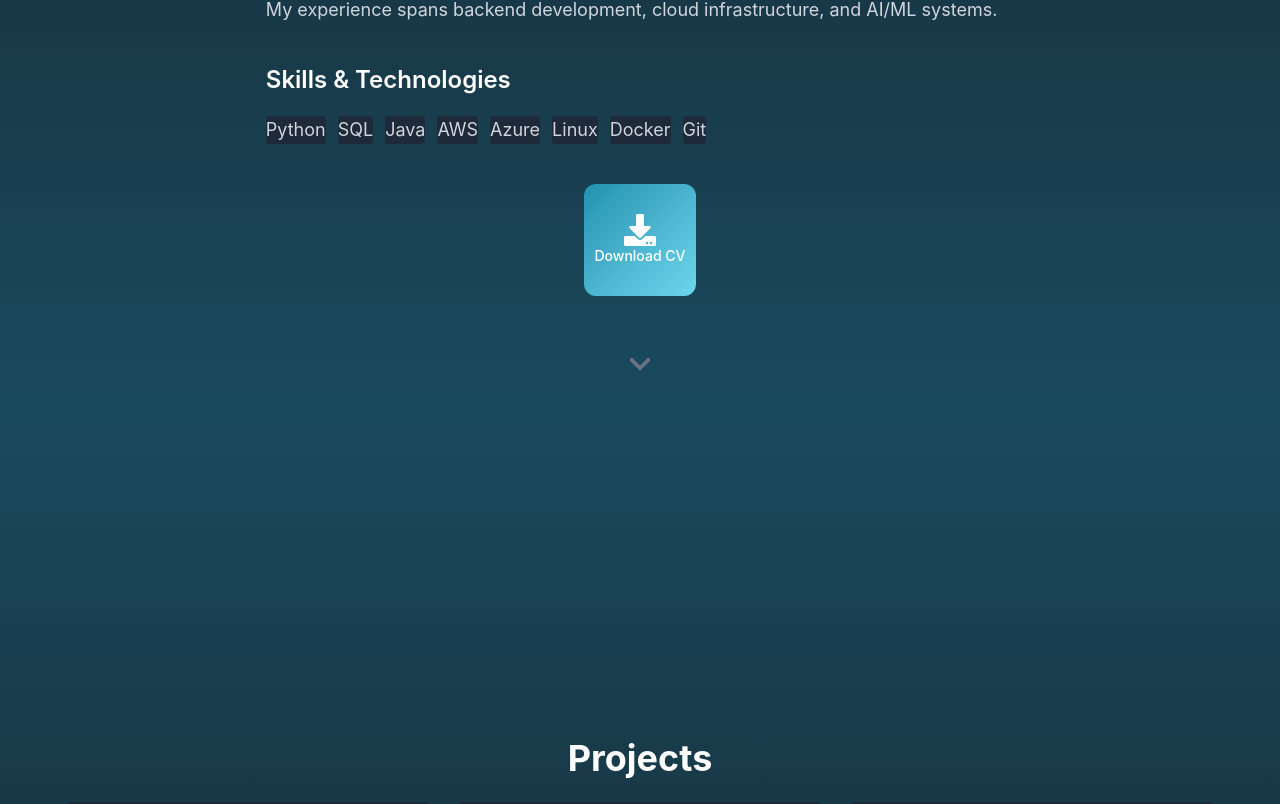
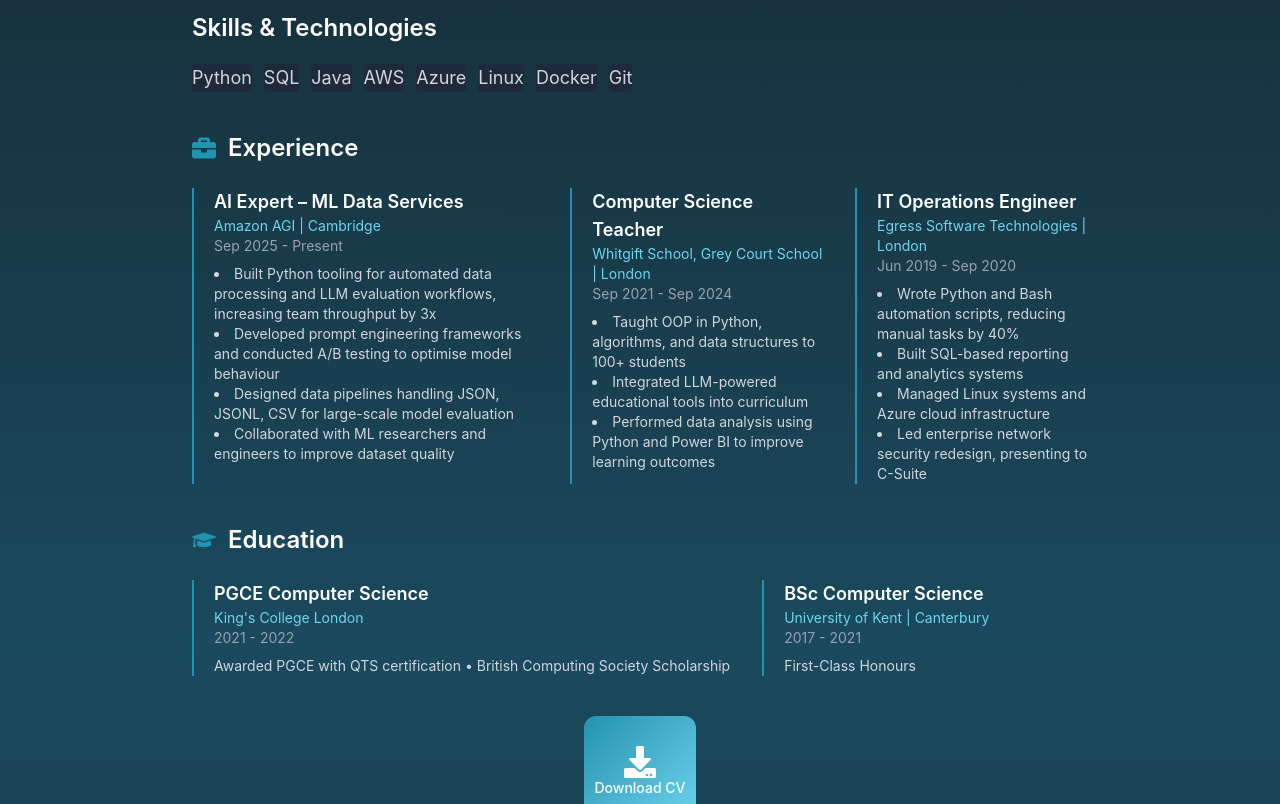
Before and after one commit to ziyadsaf/ZS-Portfolio, a React (Vite) app: page / in a window 1280 px wide. Shown: the part 1192-1996 px from the top of the page. Built offline with nearby package versions, Linux system fonts and the light colour scheme.

Commit message:
Add work experience and education sections to About

```diff
--- a/src/components/About.jsx
+++ b/src/components/About.jsx
@@ -1,5 +1,5 @@
 import { motion } from 'framer-motion';
-import { FaChevronDown, FaDownload } from 'react-icons/fa';
+import { FaChevronDown, FaDownload, FaBriefcase, FaGraduationCap } from 'react-icons/fa';
 
 function About() {
   // Container animation - controls when child elements start animating
@@ -104,6 +104,103 @@ function About() {
               ))}
             </motion.div>
           </div>
+
+          {/* Experience section */}
+          <div style={{ marginTop: '40px' }}>
+            <motion.h3
+              className="text-2xl font-semibold text-white flex items-center gap-3"
+              style={{ marginBottom: '24px' }}
+              variants={itemVariants}
+            >
+              <FaBriefcase className="text-[#2193b0]" />
+              Experience
+            </motion.h3>
+
+            <div style={{ display: 'flex', fexDirection: 'column', gap: '32px' }}>
+              {/* Amazon */}
+              <motion.div
+                className="border-l-2 border-[#2193b0]" style={{ paddingLeft: '20px' }}
+                variants={itemVariants}
+              >
+                <h4 className="text-lg font-semibold text-white">AI Expert – ML Data Services</h4>
+                <p className="text-[#6dd5ed] text-sm">Amazon AGI | Cambridge</p>
+                <p className="text-gray-400 text-sm" style={{ marginBottom: '8px' }}>Sep 2025 - Present</p>
+                <ul className="text-gray-300 text-sm list-disc list-inside space-y-1">
+                  <li>Built Python tooling for automated data processing and LLM evaluation workflows, increasing team throughput by 3x</li>
+                  <li>Developed prompt engineering frameworks and conducted A/B testing to optimise model behaviour</li>
+                  <li>Designed data pipelines handling JSON, JSONL, CSV for large-scale model evaluation</li>
+                  <li>Collaborated with ML researchers and engineers to improve dataset quality</li>
+                </ul>
+              </motion.div>
+
+              {/* Teacher */}
+              <motion.div
+                className="border-l-2 border-[#2193b0]" style={{ paddingLeft: '20px' }}
+                variants={itemVariants}
+              >
+                <h4 className="text-lg font-semibold text-white">Computer Science Teacher</h4>
+                <p className="text-[#6dd5ed] text-sm">Whitgift School, Grey Court School | London</p>
+                <p className="text-gray-400 text-sm" style={{ marginBottom: '8px' }}>Sep 2021 - Sep 2024</p>
+                <ul className="text-gray-300 text-sm list-disc list-inside space-y-1">
+                  <li>Taught OOP in Python, algorithms, and data structures to 100+ students</li>
+                  <li>Integrated LLM-powered educational tools into curriculum</li>
+                  <li>Performed data analysis using Python and Power BI to improve learning outcomes</li>
+                </ul>
+              </motion.div>
+
+              {/* Egress */}
+              <motion.div
+                className="border-l-2 border-[#2193b0]" style={{ paddingLeft: '20px' }}
+                variants={itemVariants}
+              >
+                <h4 className="text-lg font-semibold text-white">IT Operations Engineer</h4>
+                <p className="text-[#6dd5ed] text-sm">Egress Software Technologies | London</p>
+                <p className="text-gray-400 text-sm" style={{ marginBottom: '8px' }}>Jun 2019 - Sep 2020</p>
+                <ul className="text-gray-300 text-sm list-disc list-inside space-y-1">
+                  <li>Wrote Python and Bash automation scripts, reducing manual tasks by 40%</li>
+                  <li>Built SQL-based reporting and analytics systems</li>
+                  <li>Managed Linux systems and Azure cloud infrastructure</li>
+                  <li>Led enterprise network security redesign, presenting to C-Suite</li>
+                </ul>
+              </motion.div>
+            </div>
+          </div>
+
+          {/* Education section */}
+          <div style={{ marginTop: '40px' }}>
+            <motion.h3
+              className="text-2xl font-semibold text-white flex items-center gap-3"
+              style={{ marginBottom: '24px' }}
+              variants={itemVariants}
+            >
+              <FaGraduationCap className="text-[#2193b0]" />
+              Education
+            </motion.h3>
+
+            <div style={{ display: 'flex', gap: '32px' }}>
+              {/* PGCE */}
+              <motion.div
+                className="border-l-2 border-[#2193b0]" style={{ paddingLeft: '20px' }}
+                variants={itemVariants}
+              >
+                <h4 className="text-lg font-semibold text-white">PGCE Computer Science</h4>
+                <p className="text-[#6dd5ed] text-sm">King's College London</p>
+                <p className="text-gray-400 text-sm" style={{ marginBottom: '8px' }}>2021 - 2022</p>
+                <p className="text-gray-300 text-sm">Awarded PGCE with QTS certification • British Computing Society Scholarship</p>
+              </motion.div>
+
+              {/* BSc */}
+              <motion.div
+                className="border-l-2 border-[#2193b0]" style={{ paddingLeft: '20px' }}
+                variants={itemVariants}
+              >
+                <h4 className="text-lg font-semibold text-white">BSc Computer Science</h4>
+                <p className="text-[#6dd5ed] text-sm">University of Kent | Canterbury</p>
+                <p className="text-gray-400 text-sm" style={{ marginBottom: '8px' }}>2017 - 2021</p>
+                <p className="text-gray-300 text-sm">First-Class Honours</p>
+              </motion.div>
+            </div>
+          </div>
         </motion.div>
 
         {/* CV Download Button - centered at bottom */}
```
